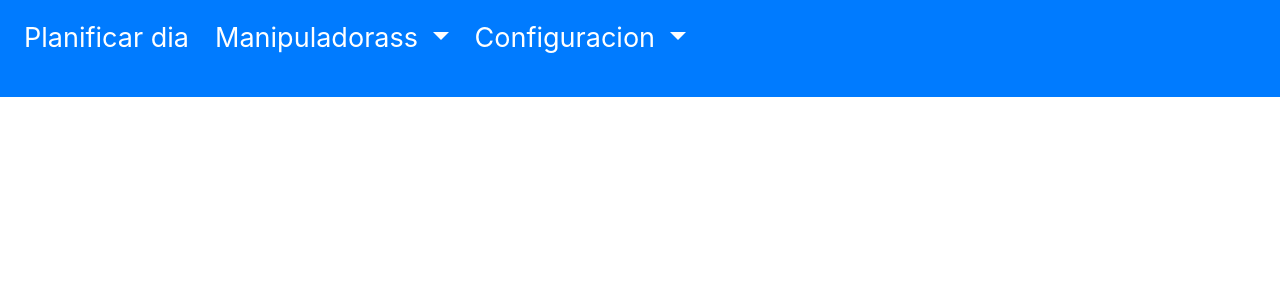
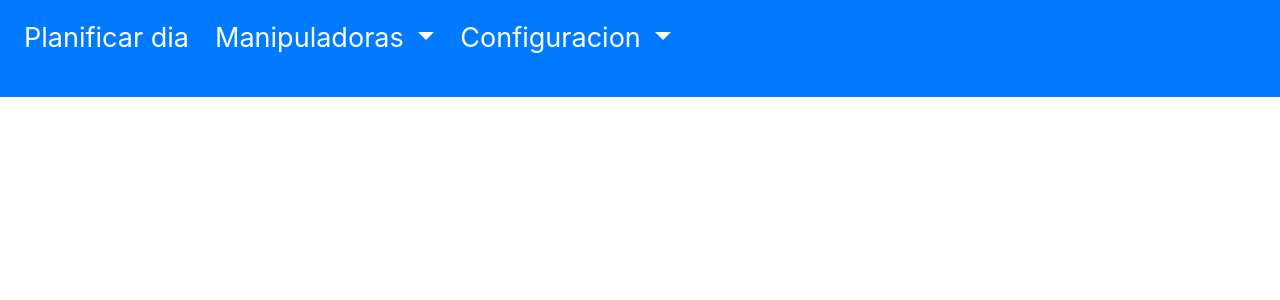
Before and after one commit to Elcurraja/manipuladores, a PHP site: page /index.php in a window 1280 px wide. Shown: the top 300 px of the page. Run offline with PHP 8.4, Linux system fonts and the light colour scheme; data that the repository does not hold is empty.

Commit message:
Update html/menu.php

```diff
--- a/html/menu.php
+++ b/html/menu.php
@@ -6,7 +6,7 @@
         </li>
         <li class="menu nav-item dropdown">
             <a class="nav-link dropdown-toggle" href="#" id="navbarDropdownMenuLink" data-toggle="dropdown" aria-haspopup="true" aria-expanded="false">
-                Manipuladorass
+                Manipuladoras
               </a>
               <div class="dropdown-menu" aria-labelledby="navbarDropdownMenuLink">
                 <a class="dropdown-item" href="./manipuladores.php">Manipuladoras</a>
```
